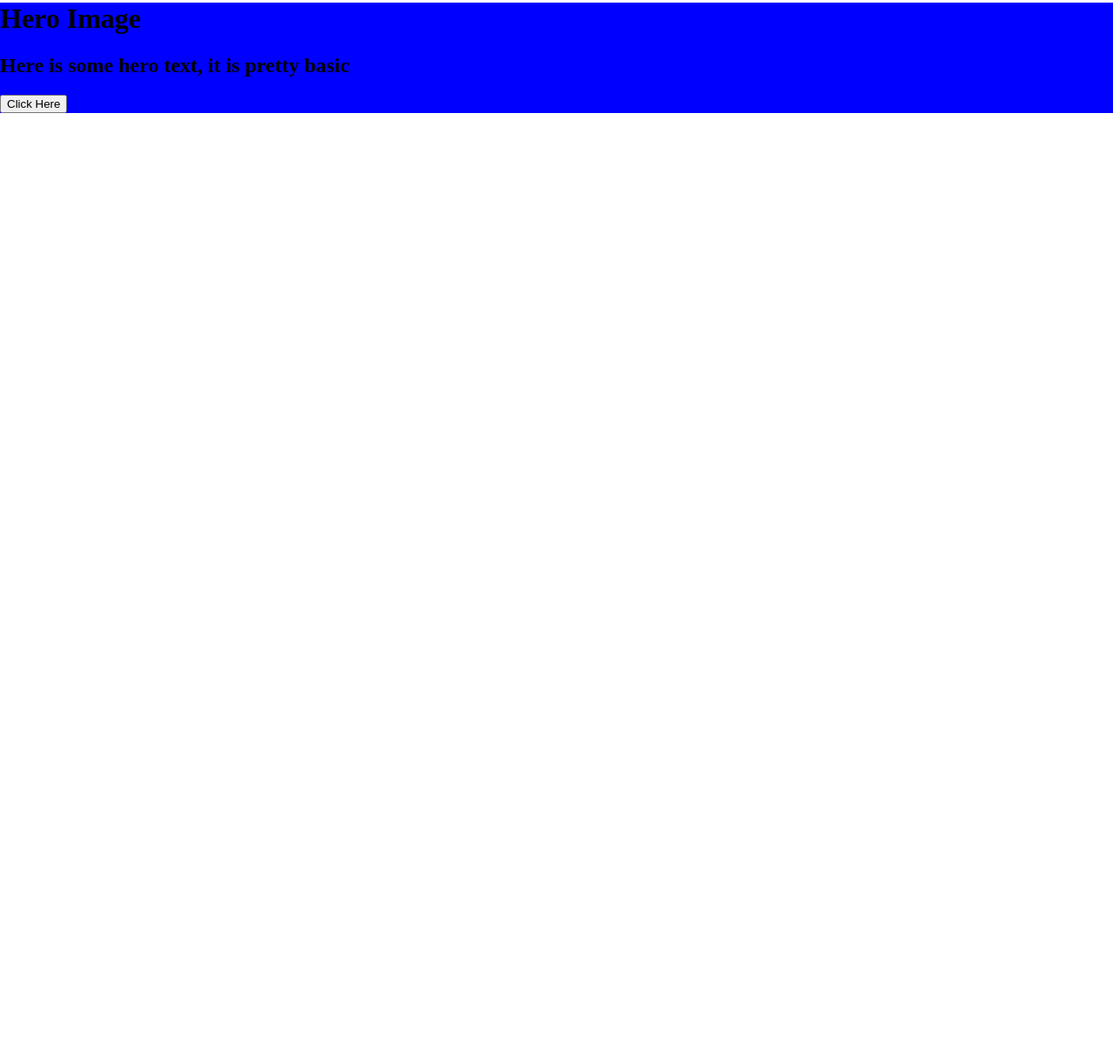
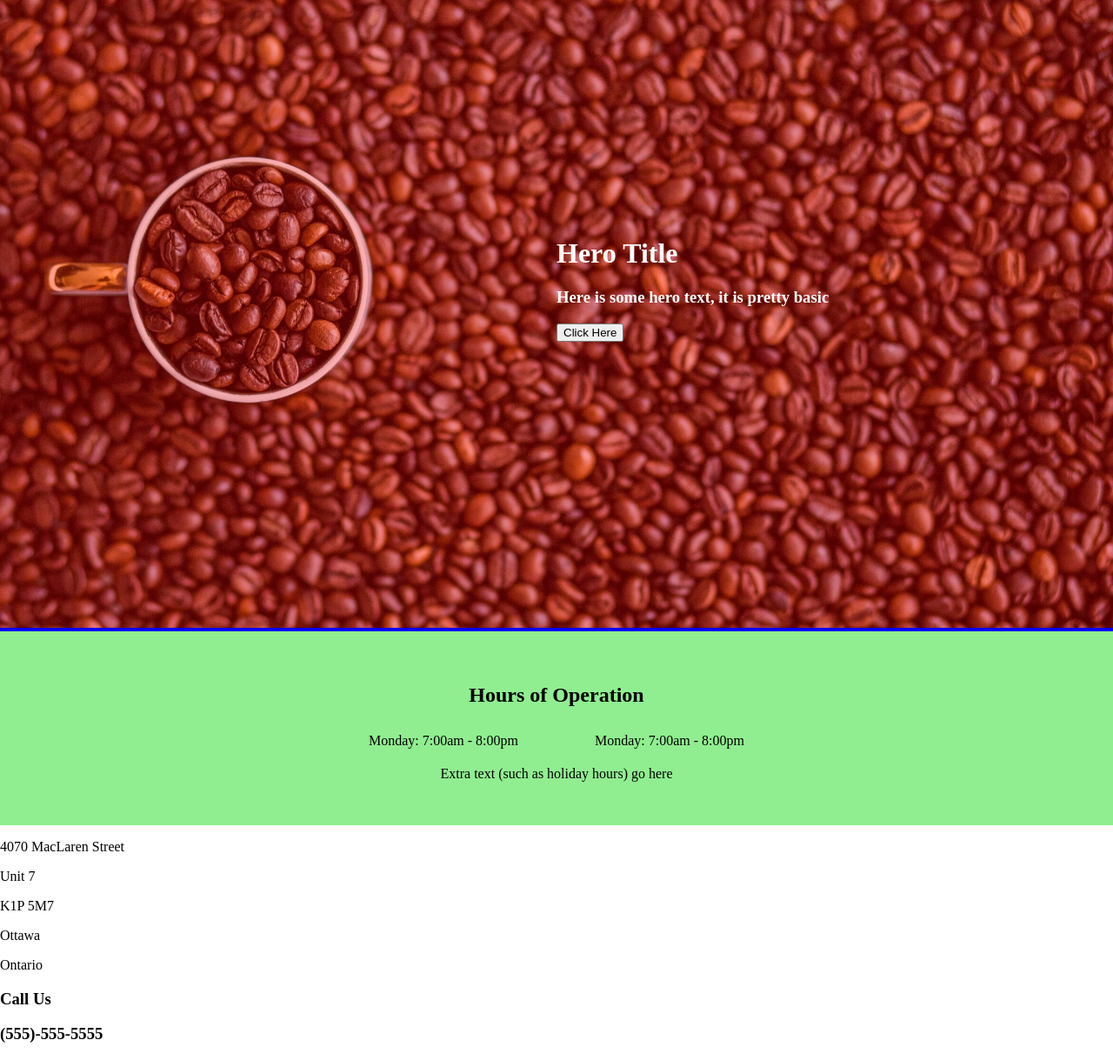
Before and after one commit to teebl/template-website, a React app: page / in a window 1280 px wide. Shown: the part 78-1297 px from the top of the page at 87% size. Before the commit the page ends 800 px from the top, so only its background shows below. Built offline with nearby package versions, Linux system fonts and the light colour scheme.

Commit message:
Location roughed out

```diff
--- a/components/Hero.js
+++ b/components/Hero.js
@@ -8,21 +8,35 @@ export default class Hero extends Component {
   render() {
     return (
       <div className="hero" style={this.props.heroStyle}>
-        <h1 className="heroTitle">Hero Image</h1>
-        <h2 className="heroText">
-          {" "}
-          Here is some hero text, it is pretty basic
-        </h2>
-        <button className="callToAction">Click Here</button>
+        <img src={this.props.heroImage.src} alt="" className="heroImage" />
+        <div className="heroContent">
+          <div className="heroBox">
+            <h1 className="heroTitle">{this.props.heroTitle}</h1>
+            <h3 className="heroText">{this.props.heroText}</h3>
+            <button className="callToAction">
+              {this.props.callToAction.text}
+            </button>
+          </div>
+        </div>
       </div>
     );
   }
 }
 
-// backgroundImage: `url(require("images/img.svg"))`
+Hero.defaultProps = {
+  heroImage: {
+    src: "../resources/images/coffee_hero.jpg",
+    alt: "Hero Image coffee"
+  },
+  heroTitle: "Hero Title",
+  heroText: "Here is some hero text, it is pretty basic",
+  callToAction: {
+    text: "Click Here",
+    link: ""
+  },
 
-Hero.defaultProps = {
   heroStyle: {
-    backgroundColor: "blue"
+    backgroundColor: "blue",
+    backgroundImage: `require("resources/images/coffee_hero.jpg")`
   }
 };
--- /dev/null
+++ b/components/Hours.js
@@ -0,0 +1,29 @@
+import React, { Component } from "react";
+
+export default class Hours extends Component {
+  constructor(props) {
+    super(props);
+  }
+
+  render() {
+    const list = this.props.hoursDays.map(day => (
+      <div className="hoursDay">{day}</div>
+    ));
+
+    return (
+      <div className="hours">
+        <div className="hoursTitle">
+          <h2>{this.props.hoursTitle}</h2>
+        </div>
+        {list}
+        <div className="hoursExtra">{this.props.hoursExtra}</div>
+      </div>
+    );
+  }
+}
+
+Hours.defaultProps = {
+  hoursTitle: "Hours of Operation",
+  hoursDays: ["Monday: 7:00am - 8:00pm", "Monday: 7:00am - 8:00pm"],
+  hoursExtra: "Extra text (such as holiday hours) go here"
+};
--- /dev/null
+++ b/components/Locations.js
@@ -0,0 +1,27 @@
+import React, { Component } from "react";
+
+export default class Locations extends Component {
+  constructor(props) {
+    super(props);
+  }
+
+  render() {
+    return (
+      <div className="contact">
+        <div className="locationInfo">
+          <div className="contactAddress">
+            <p>4070 MacLaren Street</p>
+            <p>Unit 7</p>
+            <p>K1P 5M7</p>
+            <p>Ottawa</p>
+            <p>Ontario</p>
+          </div>
+          <div className="contactMethod">
+            <h3>Call Us</h3>
+            <h3>(555)-555-5555</h3>
+          </div>
+        </div>
+      </div>
+    );
+  }
+}
--- a/containers/App.js
+++ b/containers/App.js
@@ -2,13 +2,16 @@ import React, { Component } from "react";
 import "../styles/App.scss";
 import NavbarContainer from "./NavbarContainer";
 import Hero from "../components/Hero";
-
+import Hours from "../components/Hours";
+import Locations from "../components/Locations";
 export default class App extends Component {
   render() {
     return (
       <div className="App">
         <NavbarContainer />
         <Hero />
+        <Hours />
+        <Locations />
       </div>
     );
   }
--- a/styles/App.scss
+++ b/styles/App.scss
@@ -1,3 +1,7 @@
+html {
+  overflow-y: scroll;
+}
+
 body {
   margin: 0;
 }
@@ -6,12 +10,12 @@ body {
 // ====================================
 
 .navbarSpacer {
-  height: 60px;
-  width: 100%;
+  // height: 60px;
+  // width: 100%;
 }
 
 .navbar {
-  background-color: red;
+  background-color: rgba(0, 0, 0, 0);
   width: 100%;
   position: fixed;
   top: 0;
@@ -48,6 +52,62 @@ body {
   }
 }
 
+// Hero Component
+// ==========================
+
+.hero {
+}
+
+.heroImage {
+  height: 100vh;
+  width: 100vw;
+  max-width: 100%;
+  object-fit: cover;
+}
+
+.heroContent {
+  background-color: rgba(255, 0, 0, 0.3);
+  position: absolute;
+  top: 0;
+  height: 100%;
+  width: 100%;
+  display: grid;
+  grid-template-columns: 1fr 1fr;
+  align-items: center;
+  color: white;
+}
+
+.heroBox {
+  grid-column-start: 2;
+}
+.heroTitle {
+}
+
+//Hours Component
+//===============================================
+
+.hours {
+  background-color: lightgreen;
+  padding: 40px;
+  display: grid;
+  grid-gap: 10px;
+  grid-template-columns: 250px 250px;
+  justify-content: center;
+  text-align: center;
+}
+
+.hoursTitle {
+  grid-column: span 2;
+}
+
+.hoursExtra {
+  padding: 10px;
+  grid-column: span 2;
+}
+
+//Mobile styling
+//=============================================
+
 /* Large desktop */
 @media (min-width: 1200px) {
 }
--- a/webpack/webpack.dev.config.js
+++ b/webpack/webpack.dev.config.js
@@ -19,6 +19,10 @@ module.exports = {
       {
         test: /\.scss$/,
         loaders: ["style-loader", "css-loader", "sass-loader"]
+      },
+      {
+        test: /\.(png|jpg)$/,
+        loader: "url?limit=25000"
       }
     ]
   },
```
Also changed, not shown: 1 other file.
